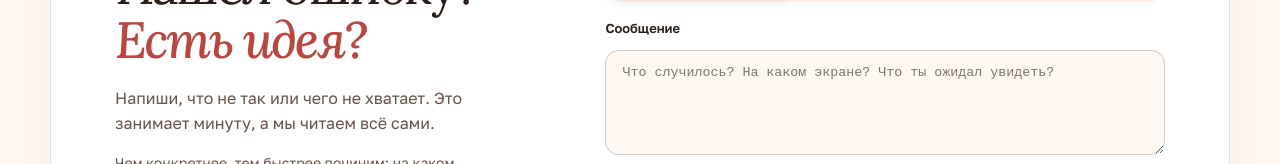
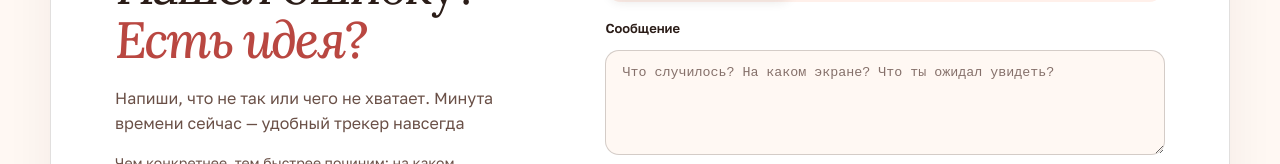
Before and after one commit to dsavastsyan/anyeat-landing, a plain HTML site: page index.html in a window 1280 px wide. Shown: the part 3248-3412 px from the top of the page. Drawn offline with Linux system fonts and the light colour scheme.

Commit message:
Beta page: feedback intro line 'Минута времени сейчас — удобный трекер навсегда'
Co-Authored-By: Claude Sonnet 5.5 <noreply@anthropic.com>

```diff
--- a/index.html
+++ b/index.html
@@ -197,7 +197,7 @@
         <div class="feedback__copy">
           <p class="eyebrow">Обратная связь</p>
           <h2 id="feedback-title">Нашёл ошибку?<br><em>Есть идея?</em></h2>
-          <p>Напиши, что не так или чего не хватает. Это занимает минуту, а мы читаем всё сами.</p>
+          <p>Напиши, что не так или чего не хватает. Минута времени сейчас — удобный трекер навсегда</p>
           <p class="feedback__hint">Чем конкретнее, тем быстрее починим: на каком экране это случилось и что ты ожидал увидеть.</p>
         </div>
         <form class="feedback__form" id="feedback-form" novalidate>
```
